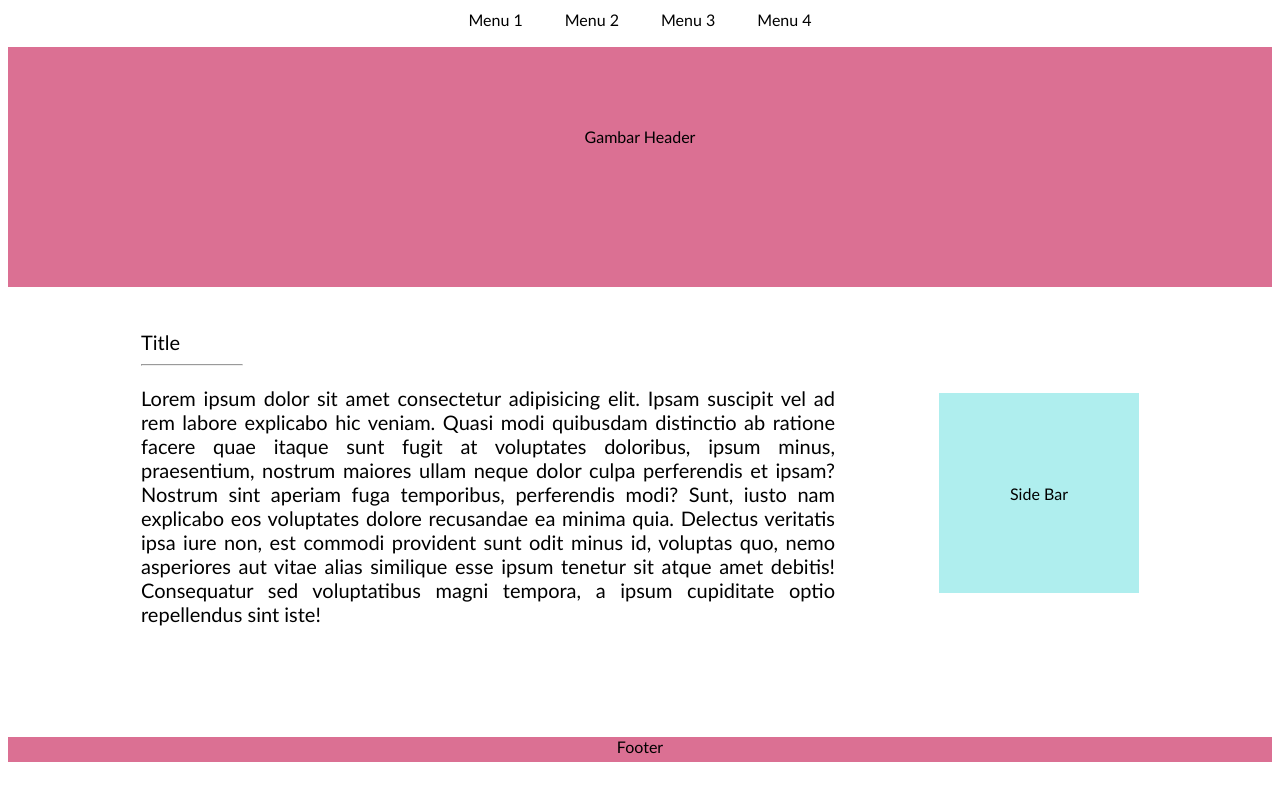
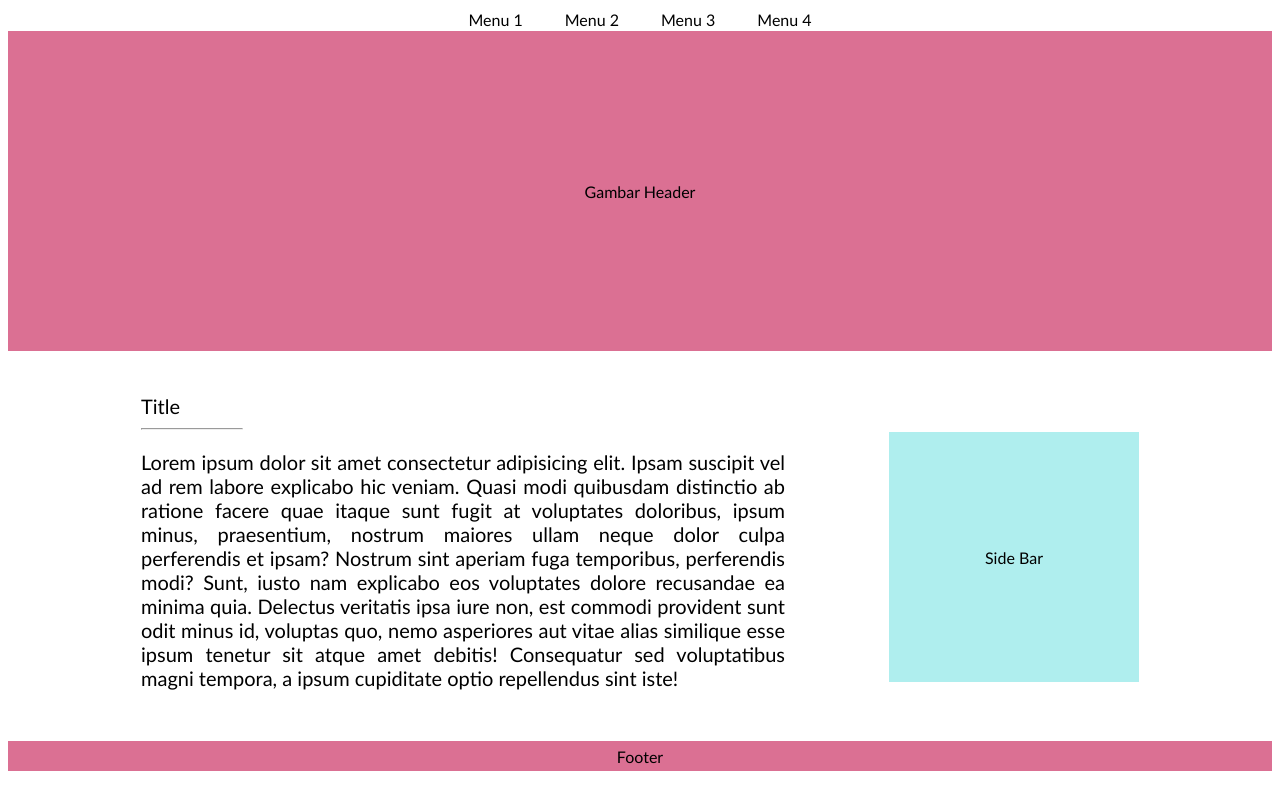
Before and after one commit to 20SA1164/MSIB-05-Eduwork, a plain HTML site: page Pertemuan 9 HTML/tugas.html in a window 1280 px wide. Drawn offline with Linux system fonts and the light colour scheme.

Commit message:
Tambahan Tugas

```diff
--- a/Pertemuan 9 HTML/tugas.html
+++ b/Pertemuan 9 HTML/tugas.html
@@ -46,12 +46,17 @@
 		</table>
 		<section
 			class="header"
-			style="background-color: palevioletred; height: 30vh"
+			style="
+				background-color: palevioletred;
+				height: 40vh;
+				display: flex;
+				align-items: center;
+				justify-content: center;
+			"
 		>
 			<p
 				style="
 					text-align: center;
-					padding-top: 80px;
 					font-family: 'Gill Sans', 'Gill Sans MT', Calibri, 'Trebuchet MS',
 						sans-serif;
 				"
@@ -103,8 +108,8 @@
 							class="kotak"
 							style="
 								background-color: paleturquoise;
-								height: 200px;
-								width: 200px;
+								height: 250px;
+								width: 250px;
 								margin-left: 100px;
 								margin-right: 130px;
 								display: flex;
@@ -122,7 +127,14 @@
 			</table>
 		</section>
 		<footer
-			style="background-color: palevioletred; margin-top: 210px; height: 25px"
+			style="
+				background-color: palevioletred;
+				margin-top: 150px;
+				height: 30px;
+				display: flex;
+				align-items: center;
+				justify-content: center;
+			"
 		>
 			<p
 				style="
```
